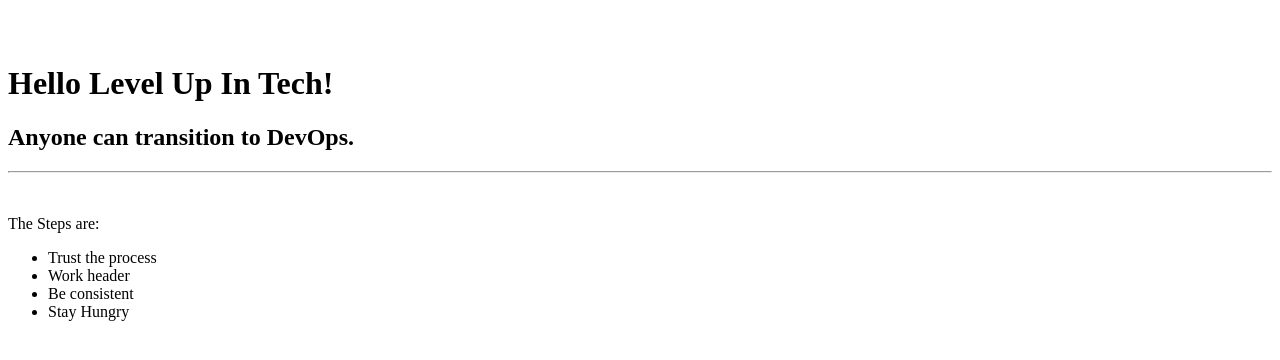
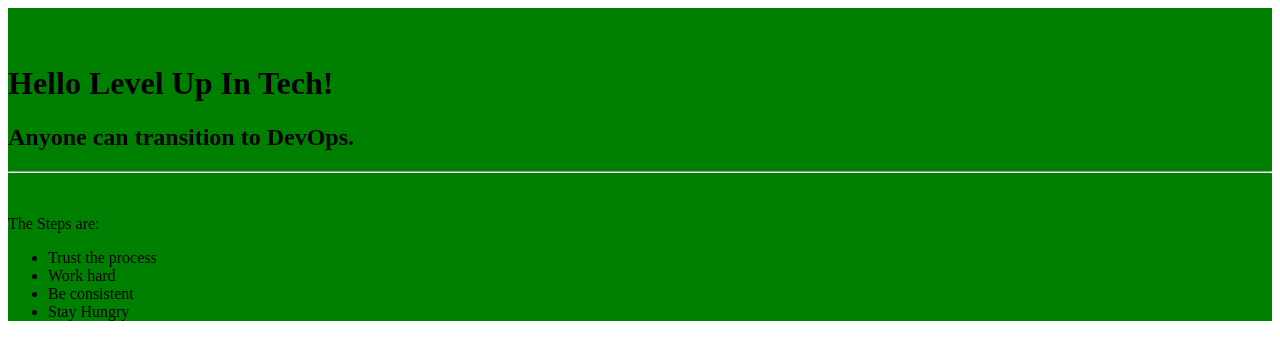
Before and after one commit to bijou2ttm/AWS-Static-Web-Hosting, a plain HTML site: page index.html in a window 1280 px wide. Drawn offline with Linux system fonts and the light colour scheme.

Commit message:
modified a file

```diff
--- a/index.html
+++ b/index.html
@@ -1,6 +1,6 @@
-<div id="header"></div>
-<div class="left"></div>
-<div class="stuff">
+<div id="header" style="background-color: green;"></div>
+<div class="left" style="background-color: green;"></div>
+<div class="stuff" style="background-color: green;">
   <br><br>
   <h1>Hello Level Up In Tech!</h1>
   <h2>Anyone can transition to DevOps. </h2>
@@ -9,7 +9,8 @@
   <p class="head">The Steps are:</p>
   <ul>
     <li>Trust the process</li>
-    <li>Work header</li>
+    <li>Work hard</li>
     <li>Be consistent</li>
     <li>Stay Hungry</li>
   </ul>
+</div>
```
